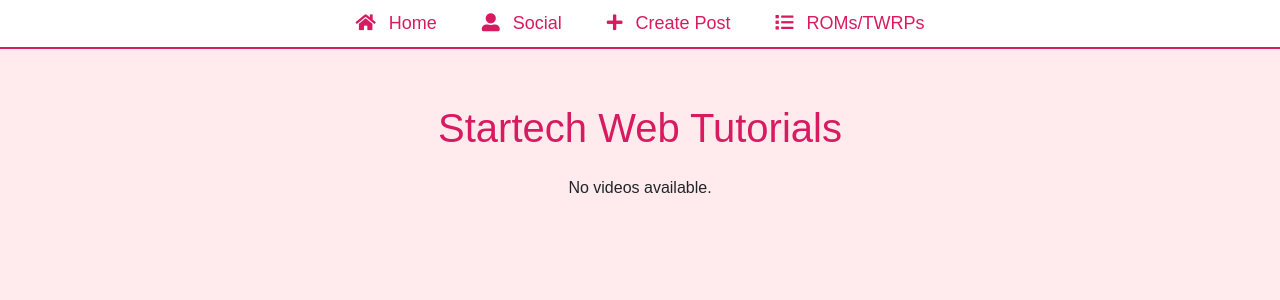
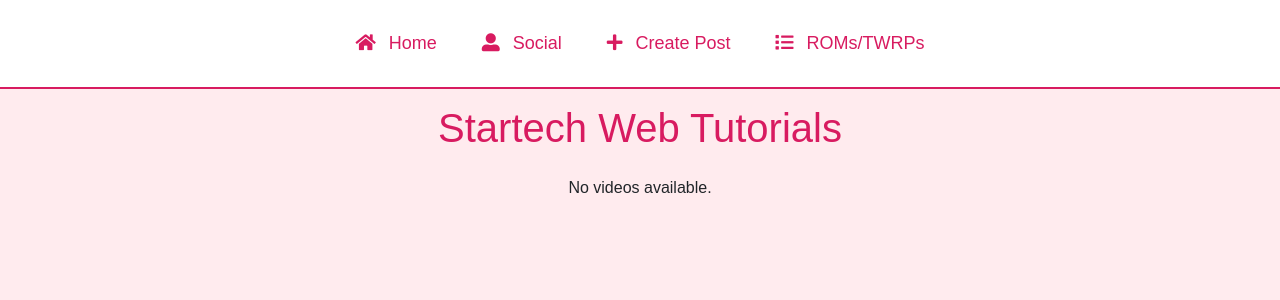
Before and after one commit to Abr254/Startech, a Django app: page /video/ in a window 1280 px wide. Shown: the top 300 px of the page. Run offline with Django 5.2, Linux system fonts and the light colour scheme; data that the repository does not hold is empty; some libraries are stand-ins or nearby versions.

Commit message:
Update video_list.html

```diff
--- a/video/templates/video_list.html
+++ b/video/templates/video_list.html
@@ -49,7 +49,7 @@
         /* Icon container styling for fixed position */
         .icon-container {
             background-color: #ffffff;
-            padding: 10px 0;
+            padding: 30px 0;
             text-align: center;
             border-bottom: 2px solid #d81b60;
             position: fixed;
```
